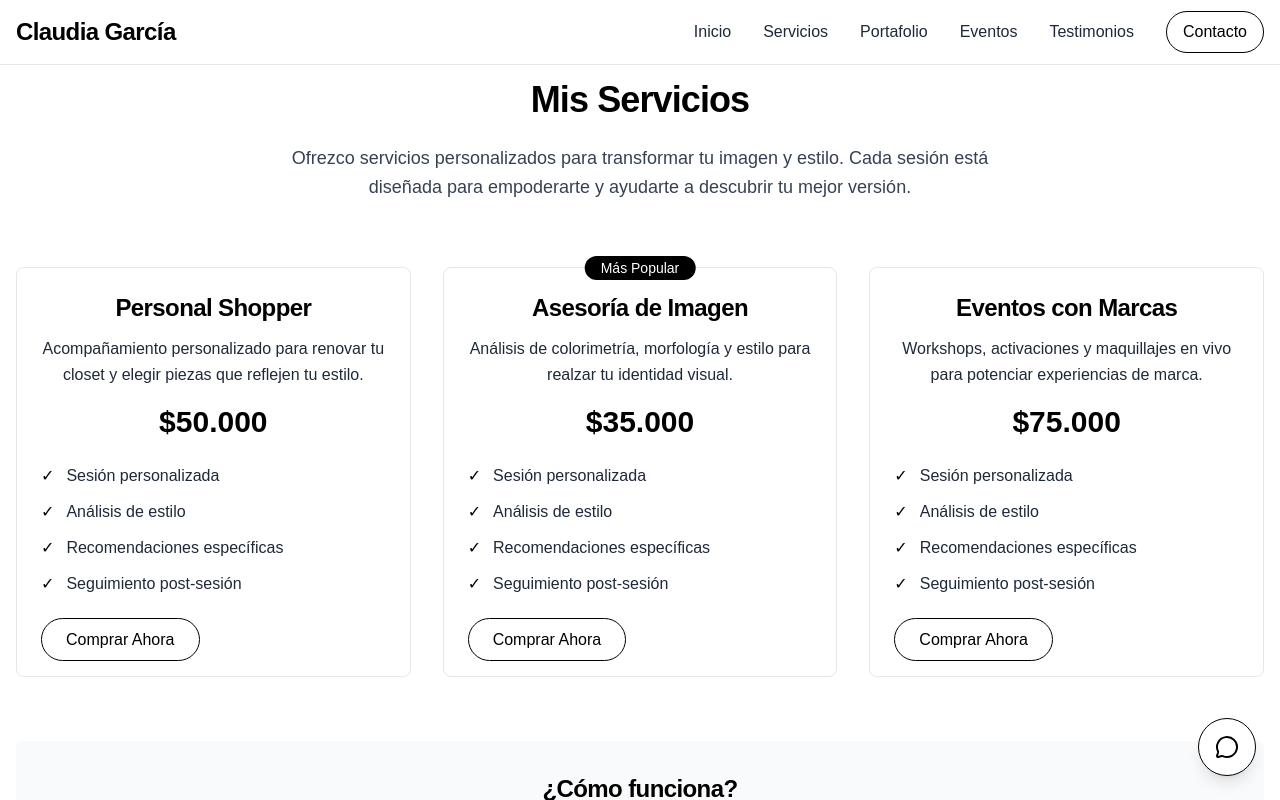
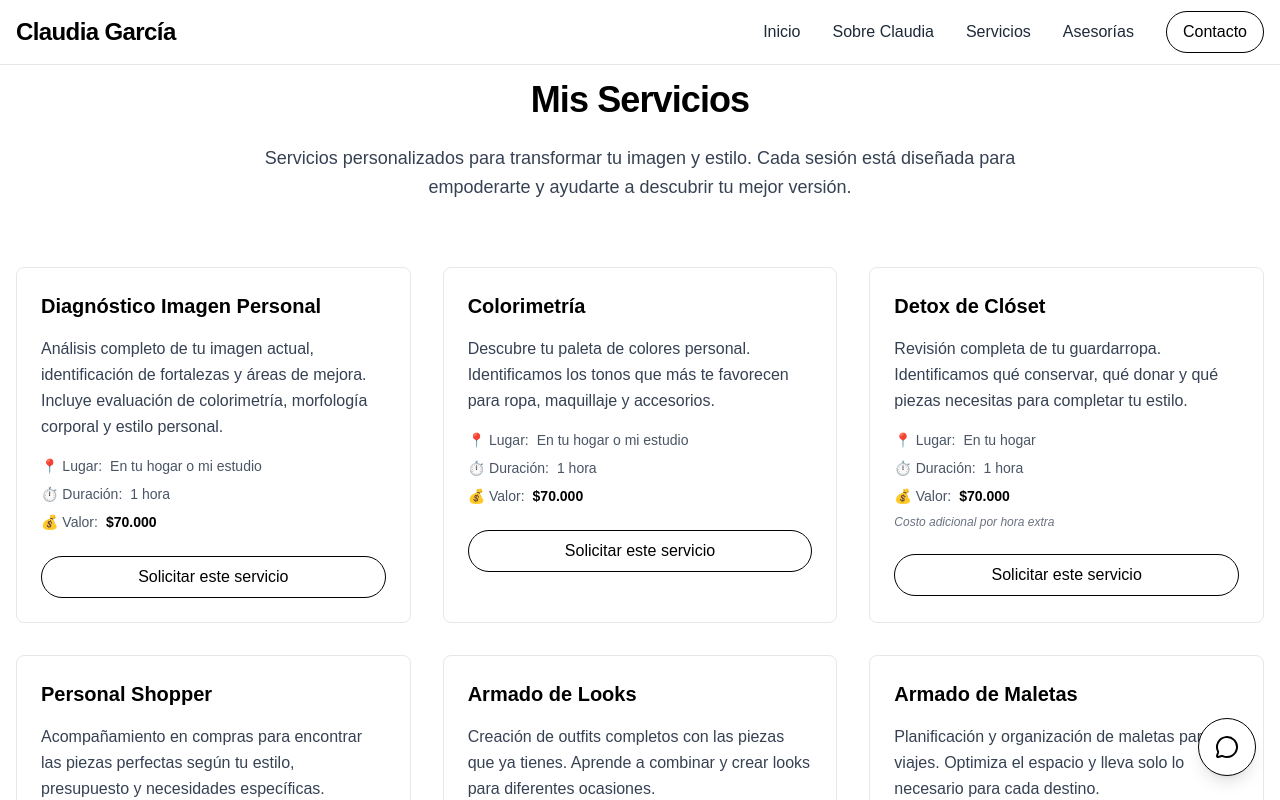
Before and after one commit to dimichiko/Pagina-Claudia-Garcia, a Next.js app: page /servicios in a window 1280 px wide. Shown: the top 800 px of the page. Built offline with nearby package versions, Linux system fonts and the light colour scheme.

Commit message:
feat: implementar sitio completo de Claudia García - Carrusel en hero, navegación actualizada, servicios reales, biografía y contacto

```diff
--- a/src/app/portafolio/page.tsx
+++ b/src/app/portafolio/page.tsx
@@ -1,79 +1,43 @@
 
 
-export default function PortafolioPage() {
+export default function SobreClaudiaPage() {
   return (
-    <main className="bg-white py-20">
-      <div className="container mx-auto px-4">
-        {/* Header */}
-        <div className="text-center mb-16">
-          <h1 className="text-4xl font-bold text-black tracking-tight mb-6">
-            Portafolio
+    <main className="bg-white pt-20">
+      <section className="py-16 px-4">
+        <div className="container mx-auto max-w-3xl">
+          <div className="prose prose-lg max-w-none text-black leading-relaxed">
+            <h1 className="text-4xl font-bold text-black tracking-tight mb-8 text-center">
+              Sobre Claudia
             </h1>
-          <p className="text-lg text-gray-700 max-w-3xl mx-auto leading-relaxed">
-            Explora algunos de mis trabajos más recientes. Cada transformación es única
-            y refleja la personalidad y objetivos de mis clientes.
+
+            <div className="space-y-6 text-base leading-relaxed">
+              <p>
+                Soy Claudia García, Periodista UDD desde el 2008, con más de 15 años de experiencia en el mundo de la moda y la imagen personal. Mi pasión por ayudar a las mujeres a descubrir su mejor versión me llevó a especializarme como Asesora de Imagen Personal.
               </p>
-        </div>
 
-        {/* Galería de imágenes */}
-        <div className="mb-16">
-          <h2 className="text-2xl font-bold text-black tracking-tight mb-8 text-center">
-            Transformaciones Recientes
-          </h2>
-          <div className="grid grid-cols-2 md:grid-cols-3 gap-4">
-            {[1, 2, 3, 4, 5, 6].map((i) => (
-              <div key={i} className="flex flex-col items-center justify-center bg-gray-100 border border-gray-200 h-48 rounded-lg">
-                <span className="text-4xl text-gray-400 mb-2">📷</span>
-                <span className="text-gray-500 text-sm">Próximamente</span>
-              </div>
-            ))}
-          </div>
-        </div>
+              <p>
+                Mi enfoque se centra en el empoderamiento femenino a través del estilo. Creo firmemente que cada mujer merece sentirse confiada y auténtica en su apariencia, sin importar su edad, talla o presupuesto.
+              </p>
 
-        {/* Categorías de trabajo */}
-        <div className="grid grid-cols-1 md:grid-cols-3 gap-8 mb-16">
-          <div className="text-center p-8 border border-gray-200 rounded-lg">
-            <h3 className="text-xl font-bold text-black mb-4">Personal Shopper</h3>
-            <p className="text-gray-700 leading-relaxed">
-              Renovación de closet, selección de piezas clave y creación de outfits
-              que reflejan el estilo personal de cada cliente.
+              <p>
+                Como periodista, he desarrollado una capacidad única para entender las necesidades de comunicación y expresión personal. Esta experiencia me permite no solo trabajar en el aspecto visual, sino también en la confianza y autoestima de mis clientas.
               </p>
-          </div>
 
-          <div className="text-center p-8 border border-gray-200 rounded-lg">
-            <h3 className="text-xl font-bold text-black mb-4">Asesoría de Imagen</h3>
-            <p className="text-gray-700 leading-relaxed">
-              Análisis de colorimetría, morfología y estilo para realzar la identidad
-              visual y crear confianza en cada presentación.
+              <p>
+                Mi metodología combina análisis de colorimetría, morfología corporal y psicología del color, adaptada a la realidad y estilo de vida de cada mujer. No creo en las reglas rígidas de la moda, sino en crear un estilo personal que refleje la esencia única de cada persona.
               </p>
-          </div>
 
-          <div className="text-center p-8 border border-gray-200 rounded-lg">
-            <h3 className="text-xl font-bold text-black mb-4">Maquillaje Profesional</h3>
-            <p className="text-gray-700 leading-relaxed">
-              Maquillajes para eventos especiales, sesiones fotográficas y ocasiones
-              que requieren un look impecable y duradero.
+              <p>
+                A lo largo de mi carrera, he tenido el privilegio de trabajar con mujeres de todas las edades y profesiones, desde ejecutivas hasta emprendedoras, ayudándolas a desarrollar una imagen que las represente auténticamente y las haga sentir poderosas.
+              </p>
+
+              <p>
+                Mi compromiso es guiarte en este viaje de autodescubrimiento, donde juntas encontraremos tu estilo personal, optimizaremos tu guardarropa y te empoderaremos para que brilles con confianza en cada aspecto de tu vida.
               </p>
             </div>
           </div>
-
-        {/* CTA */}
-        <div className="text-center bg-gray-50 rounded-lg p-8">
-          <h2 className="text-2xl font-bold text-black tracking-tight mb-4">
-            ¿Te gustaría ser mi próxima transformación?
-          </h2>
-          <p className="text-gray-700 mb-6 max-w-2xl mx-auto leading-relaxed">
-            Cada cliente es único y merece una experiencia personalizada.
-            Contáctame para comenzar tu propia transformación.
-          </p>
-          <a
-            href="/contacto"
-            className="border border-black text-black px-8 py-3 rounded-full hover:bg-black hover:text-white transition-colors font-medium"
-          >
-            Agendar Consulta
-          </a>
         </div>
-      </div>
+      </section>
     </main>
   );
 }
--- a/src/app/servicios/page.tsx
+++ b/src/app/servicios/page.tsx
@@ -1,9 +1,90 @@
-import ServiceCard from "@/components/ServiceCard";
-import { services } from "@/data/services";
+"use client";
 
 export default function ServiciosPage() {
+  const servicios = [
+    {
+      id: "diagnostico",
+      titulo: "Diagnóstico Imagen Personal",
+      descripcion: "Análisis completo de tu imagen actual, identificación de fortalezas y áreas de mejora. Incluye evaluación de colorimetría, morfología corporal y estilo personal.",
+      lugar: "En tu hogar o mi estudio",
+      duracion: "1 hora",
+      valor: "$70.000",
+      costoExtra: false
+    },
+    {
+      id: "colorimetria",
+      titulo: "Colorimetría",
+      descripcion: "Descubre tu paleta de colores personal. Identificamos los tonos que más te favorecen para ropa, maquillaje y accesorios.",
+      lugar: "En tu hogar o mi estudio",
+      duracion: "1 hora",
+      valor: "$70.000",
+      costoExtra: false
+    },
+    {
+      id: "detox-closet",
+      titulo: "Detox de Clóset",
+      descripcion: "Revisión completa de tu guardarropa. Identificamos qué conservar, qué donar y qué piezas necesitas para completar tu estilo.",
+      lugar: "En tu hogar",
+      duracion: "1 hora",
+      valor: "$70.000",
+      costoExtra: true
+    },
+    {
+      id: "personal-shopper",
+      titulo: "Personal Shopper",
+      descripcion: "Acompañamiento en compras para encontrar las piezas perfectas según tu estilo, presupuesto y necesidades específicas.",
+      lugar: "Centros comerciales o boutiques",
+      duracion: "1 hora",
+      valor: "$70.000",
+      costoExtra: true
+    },
+    {
+      id: "armado-looks",
+      titulo: "Armado de Looks",
+      descripcion: "Creación de outfits completos con las piezas que ya tienes. Aprende a combinar y crear looks para diferentes ocasiones.",
+      lugar: "En tu hogar",
+      duracion: "1 hora",
+      valor: "$70.000",
+      costoExtra: false
+    },
+    {
+      id: "armado-maletas",
+      titulo: "Armado de Maletas",
+      descripcion: "Planificación y organización de maletas para viajes. Optimiza el espacio y lleva solo lo necesario para cada destino.",
+      lugar: "En tu hogar",
+      duracion: "1 hora",
+      valor: "$70.000",
+      costoExtra: false
+    },
+    {
+      id: "asesorias-novias",
+      titulo: "Asesorías a Novias",
+      descripcion: "Asesoría especializada para novias. Desde el vestido hasta el maquillaje, te ayudo a crear el look perfecto para tu día especial.",
+      lugar: "En tu hogar o mi estudio",
+      duracion: "1 hora",
+      valor: "$70.000",
+      costoExtra: true
+    },
+    {
+      id: "talleres-corporativos",
+      titulo: "Talleres Corporativos",
+      descripcion: "Talleres grupales para empresas sobre imagen personal, protocolo y comunicación no verbal. Ideal para equipos de trabajo.",
+      lugar: "En tu empresa",
+      duracion: "Variable",
+      valor: "Solicita por correo",
+      costoExtra: false,
+      especial: true
+    }
+  ];
+
+  const enviarWhatsApp = (servicio: string) => {
+    const mensaje = `Hola Claudia, me interesa el servicio de ${servicio}. ¿Podrías darme más información?`;
+    const url = `https://wa.me/56993000940?text=${encodeURIComponent(mensaje)}`;
+    window.open(url, '_blank');
+  };
+
   return (
-    <main className="bg-white py-20">
+    <main className="bg-white pt-20">
       <div className="container mx-auto px-4">
         {/* Header */}
         <div className="text-center mb-16">
@@ -11,34 +92,71 @@ export default function ServiciosPage() {
             Mis Servicios
           </h1>
           <p className="text-lg text-gray-700 max-w-3xl mx-auto leading-relaxed">
-            Ofrezco servicios personalizados para transformar tu imagen y estilo.
+            Servicios personalizados para transformar tu imagen y estilo.
             Cada sesión está diseñada para empoderarte y ayudarte a descubrir tu mejor versión.
           </p>
         </div>
 
         {/* Servicios Grid */}
         <div className="grid grid-cols-1 md:grid-cols-2 lg:grid-cols-3 gap-8 mb-16">
-          {services.map((service, index) => (
-            <ServiceCard
-              key={index}
-              title={service.title}
-              description={service.description}
-              price={service.priceText}
-              features={[
-                "Sesión personalizada",
-                "Análisis de estilo",
-                "Recomendaciones específicas",
-                "Seguimiento post-sesión"
-              ]}
-              buttonText="Comprar Ahora"
-              buttonHref={service.pagofacilLink}
-              isPopular={index === 1}
-            />
+          {servicios.map((servicio) => (
+            <div key={servicio.id} className="border border-gray-200 rounded-lg p-6 hover:shadow-lg transition-shadow">
+              <h3 className="text-xl font-bold text-black mb-4">{servicio.titulo}</h3>
+              <p className="text-gray-700 mb-4 leading-relaxed">{servicio.descripcion}</p>
+
+              <div className="space-y-2 mb-6">
+                <div className="flex items-center text-sm text-gray-600">
+                  <span className="font-medium mr-2">📍 Lugar:</span>
+                  {servicio.lugar}
+                </div>
+                <div className="flex items-center text-sm text-gray-600">
+                  <span className="font-medium mr-2">⏱️ Duración:</span>
+                  {servicio.duracion}
+                </div>
+                <div className="flex items-center text-sm text-gray-600">
+                  <span className="font-medium mr-2">💰 Valor:</span>
+                  <span className="font-bold text-black">{servicio.valor}</span>
+                </div>
+                {servicio.costoExtra && (
+                  <div className="text-xs text-gray-500 italic">
+                    Costo adicional por hora extra
+                  </div>
+                )}
+              </div>
+
+              <button
+                onClick={() => enviarWhatsApp(servicio.titulo)}
+                className="w-full border border-black text-black px-4 py-2 rounded-full hover:bg-black hover:text-white transition-colors font-medium"
+              >
+                Solicitar este servicio
+              </button>
+            </div>
           ))}
         </div>
 
+        {/* Sección Asesorías */}
+        <section id="asesorias" className="py-16 border-t border-gray-200">
+          <div className="text-center mb-12">
+            <h2 className="text-3xl font-bold text-black tracking-tight mb-4">
+              Asesorías
+            </h2>
+            <p className="text-lg text-gray-700 max-w-2xl mx-auto leading-relaxed">
+              Galería de asesorías próximamente
+            </p>
+          </div>
+
+          <div className="grid grid-cols-2 md:grid-cols-4 gap-4">
+            {[1, 2, 3, 4, 5, 6, 7, 8].map((i) => (
+              <div key={i} className="flex flex-col items-center justify-center bg-gray-100 border border-gray-200 h-48 rounded-lg">
+                <span className="text-4xl text-gray-400 mb-2">📷</span>
+                <span className="text-gray-500 text-sm">Próximamente</span>
+              </div>
+            ))}
+          </div>
+        </section>
+
         {/* Información adicional */}
-        <div className="bg-gray-50 rounded-lg p-8">
+        <div className="bg-gray-50 rounded-lg p-8 mt-16">
           <h2 className="text-2xl font-bold text-black tracking-tight mb-6 text-center">
             ¿Cómo funciona?
           </h2>
--- a/src/components/Header.tsx
+++ b/src/components/Header.tsx
@@ -27,28 +27,22 @@ export default function Header() {
               Inicio
             </Link>
             <Link
+              href="/portafolio"
+              className="text-gray-800 hover:text-black transition-colors font-medium"
+            >
+              Sobre Claudia
+            </Link>
+            <Link
               href="/servicios"
               className="text-gray-800 hover:text-black transition-colors font-medium"
             >
               Servicios
             </Link>
             <Link
-              href="/portafolio"
+              href="/servicios#asesorias"
               className="text-gray-800 hover:text-black transition-colors font-medium"
             >
-              Portafolio
-            </Link>
-            <Link
-              href="/eventos"
-              className="text-gray-800 hover:text-black transition-colors font-medium"
-            >
-              Eventos
-            </Link>
-            <Link
-              href="/testimonios"
-              className="text-gray-800 hover:text-black transition-colors font-medium"
-            >
-              Testimonios
+              Asesorías
             </Link>
             <Link
               href="/contacto"
@@ -80,6 +74,13 @@ export default function Header() {
                 Inicio
               </Link>
               <Link
+                href="/portafolio"
+                className="text-gray-800 hover:text-black transition-colors font-medium px-4"
+                onClick={() => setIsMenuOpen(false)}
+              >
+                Sobre Claudia
+              </Link>
+              <Link
                 href="/servicios"
                 className="text-gray-800 hover:text-black transition-colors font-medium px-4"
                 onClick={() => setIsMenuOpen(false)}
@@ -87,25 +88,11 @@ export default function Header() {
                 Servicios
               </Link>
               <Link
-                href="/portafolio"
+                href="/servicios#asesorias"
                 className="text-gray-800 hover:text-black transition-colors font-medium px-4"
                 onClick={() => setIsMenuOpen(false)}
               >
-                Portafolio
-              </Link>
-              <Link
-                href="/eventos"
-                className="text-gray-800 hover:text-black transition-colors font-medium px-4"
-                onClick={() => setIsMenuOpen(false)}
-              >
-                Eventos
-              </Link>
-              <Link
-                href="/testimonios"
-                className="text-gray-800 hover:text-black transition-colors font-medium px-4"
-                onClick={() => setIsMenuOpen(false)}
-              >
-                Testimonios
+                Asesorías
               </Link>
               <Link
                 href="/contacto"
--- a/src/components/Hero.tsx
+++ b/src/components/Hero.tsx
@@ -1,49 +1,70 @@
 "use client";
 
 import { motion } from "framer-motion";
+import { useState, useEffect } from "react";
 import Link from "next/link";
+import Image from "next/image";
 
 export default function Hero() {
+  const [currentImage, setCurrentImage] = useState(0);
+  const images = [
+    "/Claudia Garcia Por Casa Emma_-6.jpg",
+    "/Claudia Garcia Por Casa Emma_-7.jpg"
+  ];
+
+  useEffect(() => {
+    const interval = setInterval(() => {
+      setCurrentImage((prev) => (prev + 1) % images.length);
+    }, 5000);
+    return () => clearInterval(interval);
+  }, [images.length]);
+
   return (
     <section className="relative w-full min-h-[70vh] flex items-center justify-center bg-white overflow-hidden">
-      {/* Imagen de fondo opcional con overlay negro claro */}
-      {/* <div className="absolute inset-0 z-0">
-        <Image
-          src="/hero-bg.jpg"
-          alt="Claudia García - Personal Shopper"
-          fill
-          className="object-cover"
-          priority
-        />
-        <div className="absolute inset-0 bg-black bg-opacity-10"></div>
-      </div> */}
+      {/* Carrusel de imágenes */}
+      <div className="absolute inset-0 z-0">
+        {images.map((image, index) => (
+          <div
+            key={index}
+            className={`absolute inset-0 transition-opacity duration-1000 ${
+              index === currentImage ? "opacity-100" : "opacity-0"
+            }`}
+          >
+            <Image
+              src={image}
+              alt={`Claudia García - Imagen ${index + 1}`}
+              fill
+              className="object-cover"
+              priority={index === 0}
+            />
+            <div className="absolute inset-0 bg-black bg-opacity-30"></div>
+          </div>
+        ))}
+      </div>
 
-      {/* Contenido */}
-      <div className="relative z-10 text-center px-6 sm:px-8 max-w-3xl mx-auto">
+      {/* Contenido superpuesto */}
+      <div className="relative z-10 text-center px-6 sm:px-8 max-w-4xl mx-auto">
         <motion.div
           initial={{ opacity: 0, y: 30 }}
           animate={{ opacity: 1, y: 0 }}
           transition={{ duration: 0.8 }}
         >
-          <h1 className="text-3xl sm:text-5xl font-bold text-black tracking-tight mb-6">
+          <h1 className="text-3xl sm:text-5xl font-bold text-white tracking-tight mb-6 drop-shadow-lg">
             Claudia García
           </h1>
-          <p className="text-lg sm:text-xl text-gray-800 font-medium mb-8">
-            Personal Shopper • Asesora de Imagen • Maquilladora
-          </p>
-          <p className="text-base sm:text-lg text-gray-800 mb-12 leading-relaxed max-w-2xl mx-auto">
-            Transforma tu estilo y descubre tu mejor versión con asesoría personalizada en moda, imagen y maquillaje profesional.
+          <p className="text-lg sm:text-xl text-white font-medium mb-8 drop-shadow-lg">
+            Asesora de Imagen · Periodista · Mujer Real
           </p>
           <div className="flex flex-col sm:flex-row gap-4 justify-center">
             <Link
               href="/servicios"
-              className="border border-black text-black px-6 py-2 rounded-full hover:bg-black hover:text-white transition font-medium"
+              className="border border-white text-white px-6 py-2 rounded-full hover:bg-white hover:text-black transition font-medium"
             >
               Ver Servicios
             </Link>
             <Link
               href="/contacto"
-              className="border border-black text-black px-6 py-2 rounded-full hover:bg-black hover:text-white transition font-medium"
+              className="border border-white text-white px-6 py-2 rounded-full hover:bg-white hover:text-black transition font-medium"
             >
               Contactar
             </Link>
```
Also changed, not shown: src/app/contacto/page.tsx (+8 -17 lines), 2 other files (tests, documents, lock files or other folders). Lines whose indentation alone changed are shown as unchanged.
